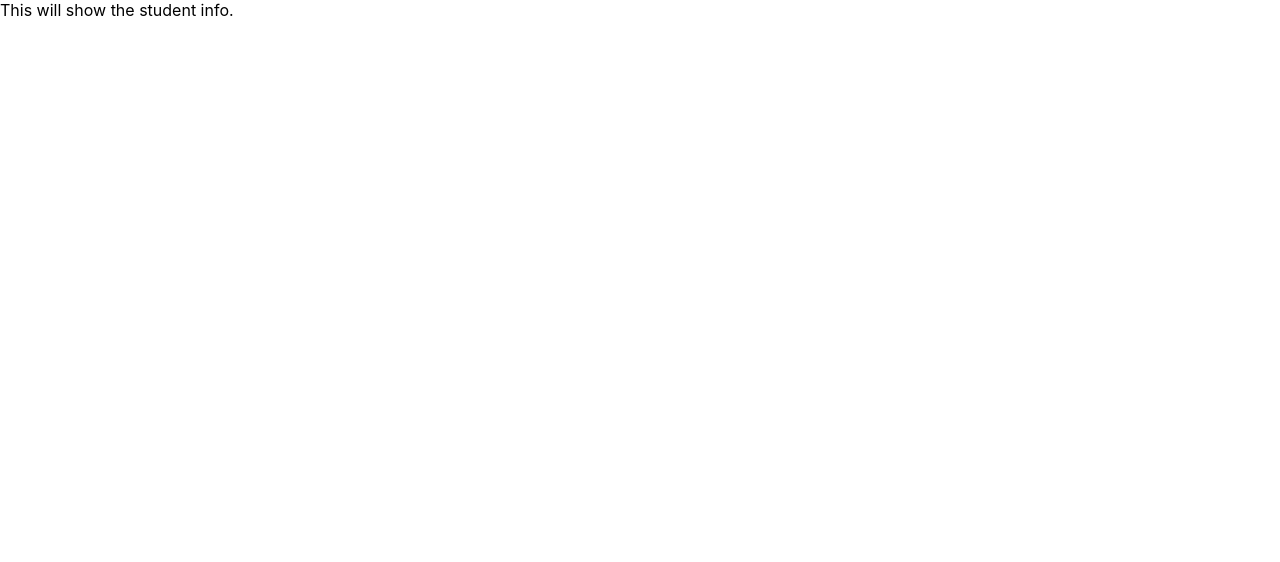
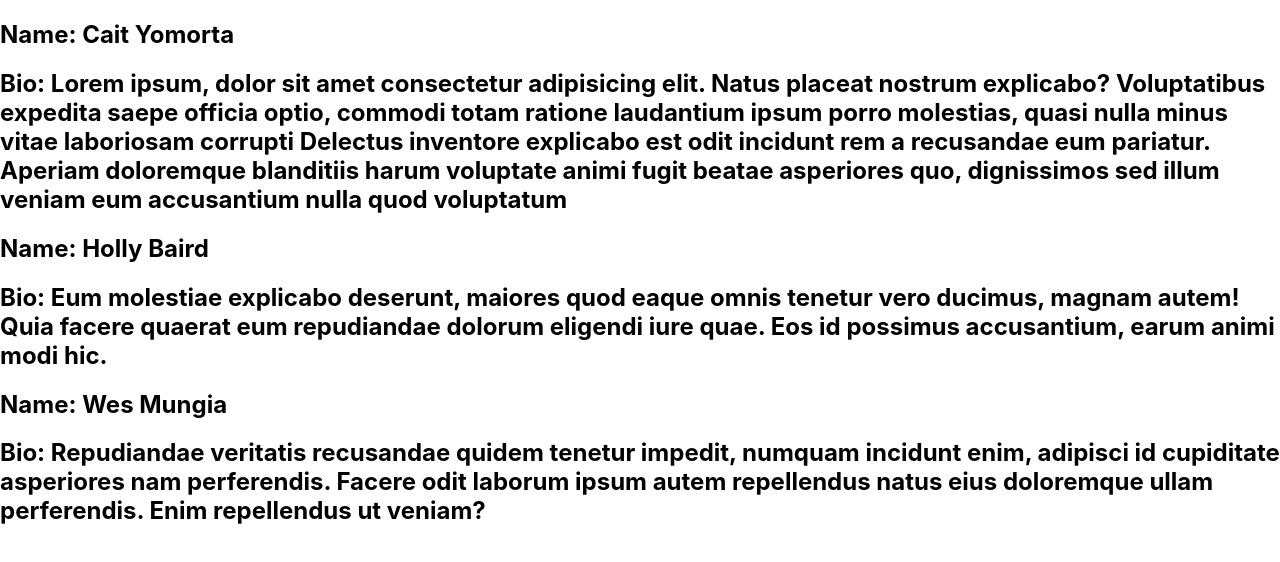
Before and after one commit to ilsyim/students-lab, a React (Create React App) app: page / in a window 1280 px wide. Shown: the top 562 px of the page. Built offline with nearby package versions, Linux system fonts and the light colour scheme.

Commit message:
map over student array for each student to get name/bio

```diff
--- a/src/App.js
+++ b/src/App.js
@@ -1,8 +1,8 @@
-import logo from './logo.svg';
 import './App.css';
+import Student from './Student';
 
 function App() {
-const students = [
+  const students = [
   {
     name: 'Cait Yomorta',
     bio: 'Lorem ipsum, dolor sit amet consectetur adipisicing elit. Natus placeat nostrum explicabo? Voluptatibus expedita saepe officia optio, commodi totam ratione laudantium ipsum porro molestias, quasi nulla minus vitae laboriosam corrupti Delectus inventore explicabo est odit incidunt rem a recusandae eum pariatur. Aperiam doloremque blanditiis harum voluptate animi fugit beatae asperiores quo, dignissimos sed illum veniam eum accusantium nulla quod voluptatum',
@@ -64,9 +64,11 @@ const students = [
 ]
 
   return (
+    <>
     <div>
-      This will show the student info.
+      <Student students={students}/>
     </div>
+    </>
   );
 }
 
--- /dev/null
+++ b/src/Student.jsx
@@ -0,0 +1,20 @@
+
+
+const Student = (props) => {
+  return (
+    <>
+    <div>
+      {props.students.map(student =>
+      <>
+      <h2>Name: {student.name}</h2>
+      <h2>Bio: {student.bio}</h2>
+
+      </>
+
+        )}
+    </div>
+    </>
+  );
+}
+
+export default Student;
```
Also changed, not shown: src/Students.jsx (deleted, +0 -9 lines), src/Score.jsx (added).
